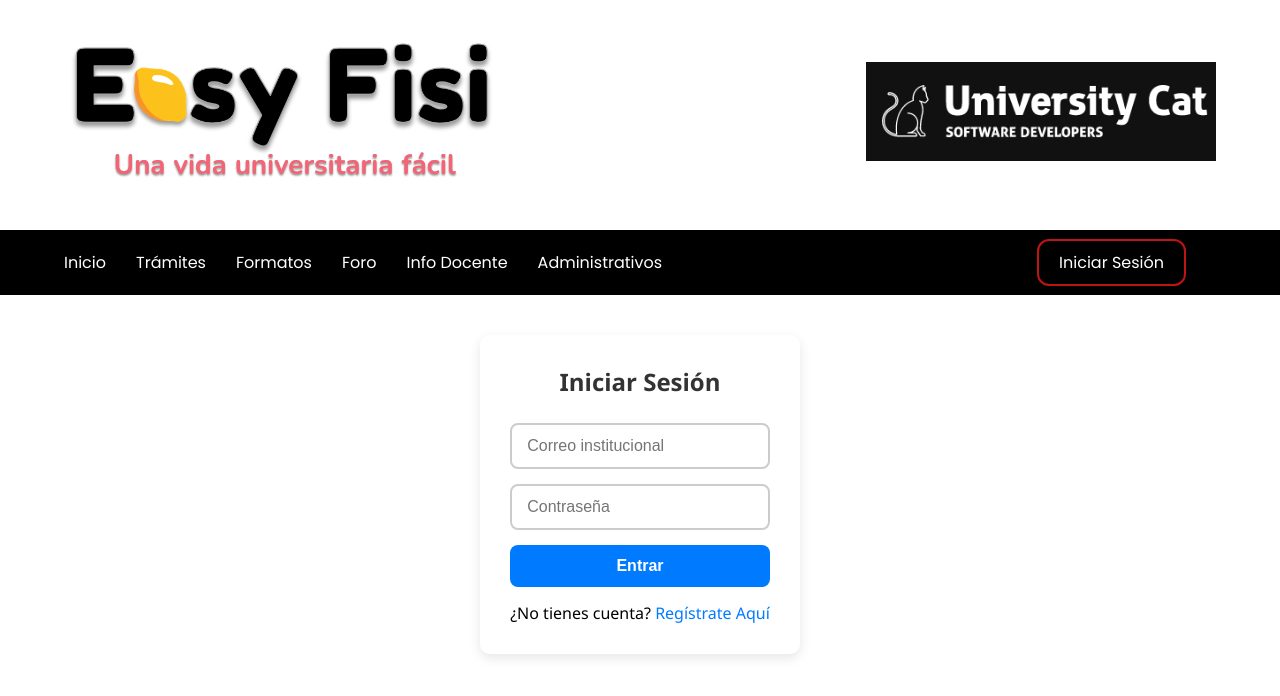
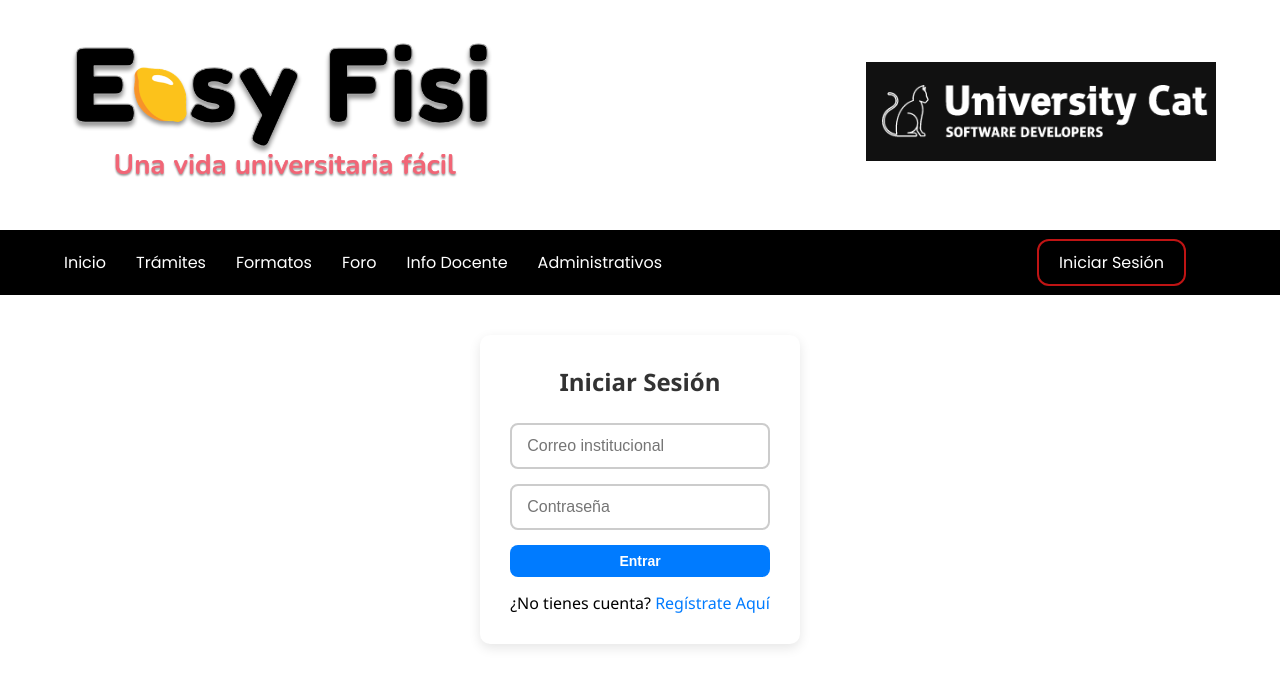
Before and after one commit to VariTester/easy-fisi, a React (Create React App) app: page /iniciarSesion in a window 1280 px wide. Shown: the top 696 px of the page. Built offline with nearby package versions, Linux system fonts and the light colour scheme; no server answers.

Commit message:
update180720252031

```diff
--- a/src/components/login/Login.css
+++ b/src/components/login/Login.css
@@ -34,10 +34,10 @@
 }
 
 .login-container button {
-  padding: 12px;
+  padding: 8px;
   background-color: #007bff;
   color: white;
-  font-size: 16px;
+  font-size: 14px;
   font-weight: bold;
   border: none;
   border-radius: 8px;
@@ -68,6 +68,23 @@
 .login-container a:hover {
   text-decoration: underline;
 }
+/* Login.css */
+.link-button {
+  background: none;
+  border: none;
+  color: #0077cc;
+  text-decoration: underline;
+  cursor: pointer;
+  padding: 0;
+  font-size: 1rem;
+}
+
+.reenviar-wrapper {
+  display: flex;
+  justify-content: center;
+  margin-top: 10px;
+}
+
 
 @media screen and (max-width: 500px) {
   .login-container {
```
